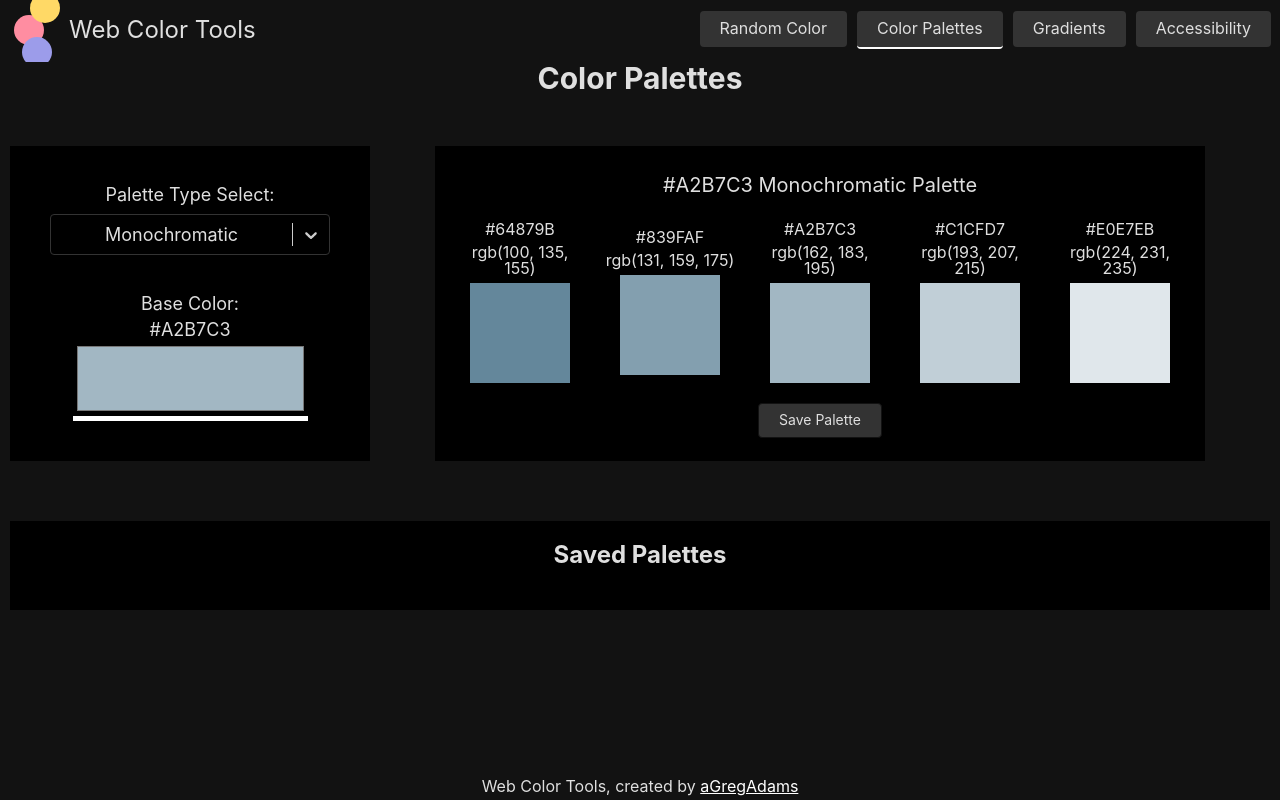
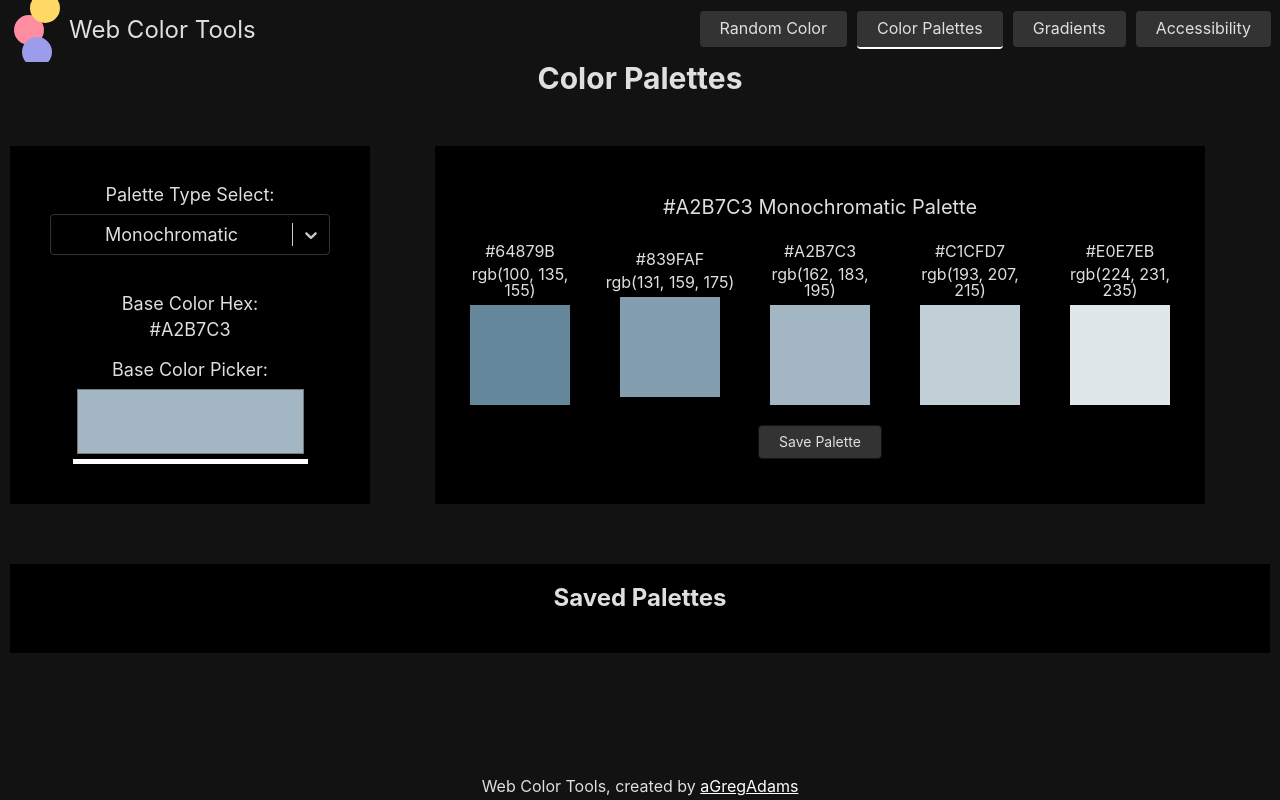
Before and after one commit to goadams/web-color-2, a React (Vite) app: page /palettes in a window 1280 px wide. Built offline with nearby package versions, Linux system fonts and the light colour scheme.

Commit message:
Adjust input labels for accessibility

```diff
--- a/src/pages/ColorPalettes.css
+++ b/src/pages/ColorPalettes.css
@@ -41,7 +41,7 @@
 }
 
 .palette-base-hex-wrapper {
-    margin-top: 4rem;
+    margin: 4rem 0 2rem 0;
 }
 
 .palette-base-hex-wrapper {
--- a/src/pages/ColorPalettes.jsx
+++ b/src/pages/ColorPalettes.jsx
@@ -152,17 +152,18 @@ const ColorPalettes = () => {
                                 />
                             </div>
                             <div className="palette-base-hex-wrapper">
-                                <label htmlFor="palette-color-input">Base Color:</label>
+                                <label htmlFor="palette-color-hex">Base Color Hex:</label>
                                 <input
                                     type="text"
-                                    id="palette-color-input"
-                                    name="palette-color-input"
+                                    id="palette-color-hex"
+                                    name="palette-color-hex"
                                     value={`#${color.substring(1)}`}
                                     maxLength={7}
                                     className="palette-input"
                                     onChange={handleChangeHex}
                                 />
                             </div>
+                            <label htmlFor="palette-color-input">Base Color Picker:</label>
                             <input
                                 type="color"
                                 id="palette-color-input"
```
